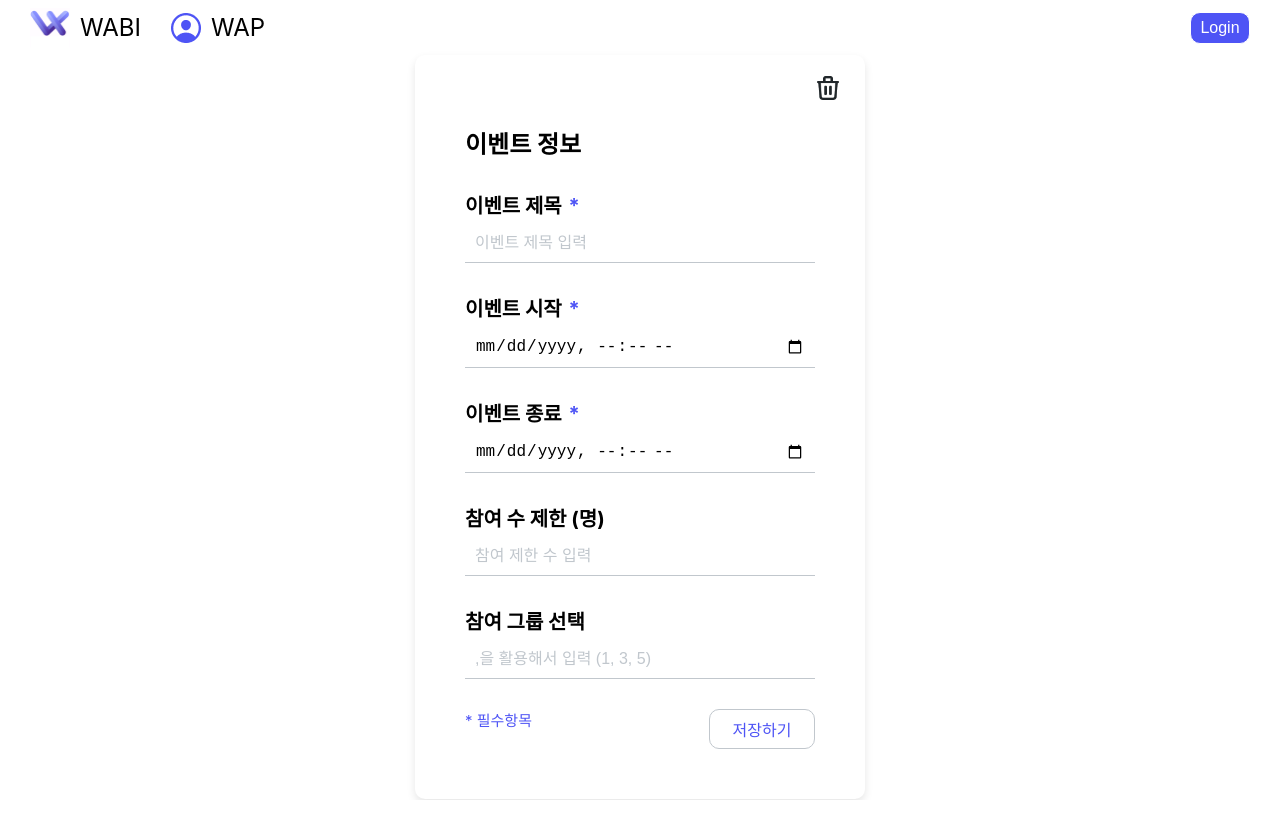
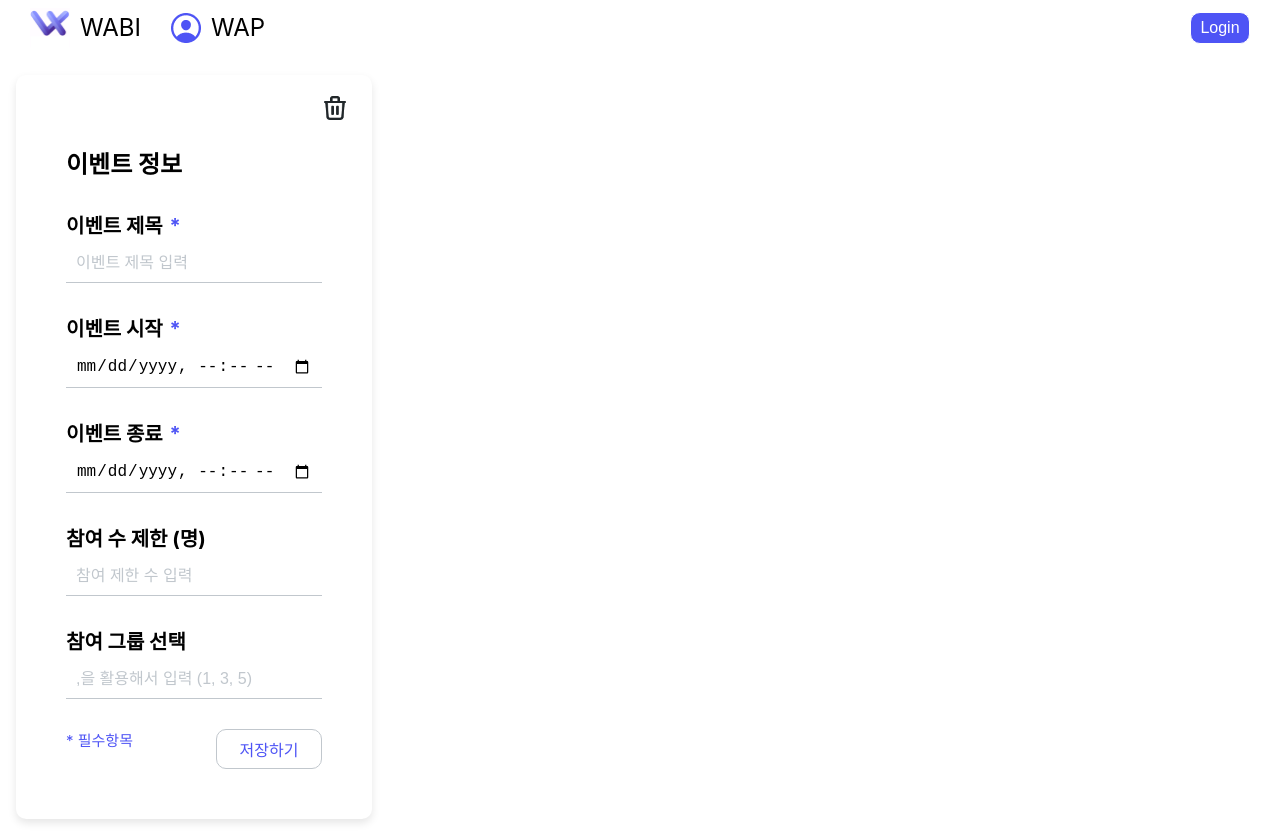
Before and after one commit to pknu-wap/WABI-FE, a React (Create React App) app in the folder client/: page /eventGroupSwitcher in a window 1280 px wide. Before the commit the page ends 800 px from the top, so only its background shows below. Built offline with nearby package versions, Linux system fonts and the light colour scheme.

Commit message:
이벤트 수정폼 width와 margin조정

```diff
--- a/client/src/components/common/CommonFormLayout/CommonFormLayout.styles.ts
+++ b/client/src/components/common/CommonFormLayout/CommonFormLayout.styles.ts
@@ -3,8 +3,8 @@ import styled from 'styled-components';
 export const FormContainer = styled.div`
   background-color: #ffffff;
   position: relative;
-  max-width: 350px;
-  margin: 0 auto;
+    width: 20%;
+  margin: 20px 16px;
   padding: 50px;
   box-shadow: 0 4px 8px rgba(0, 0, 0, 0.1);
   border-radius: 10px;
```
